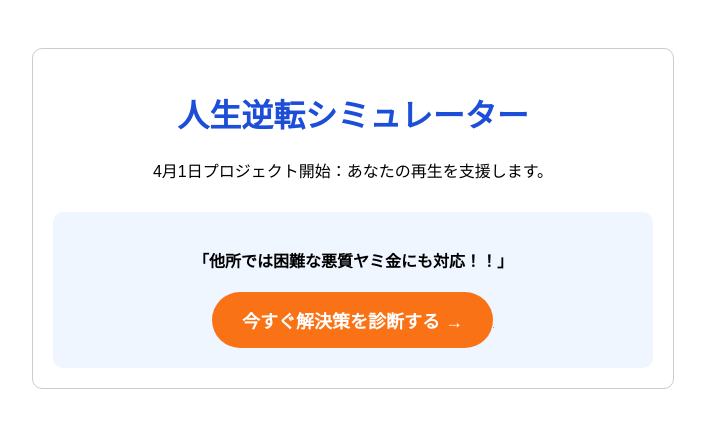
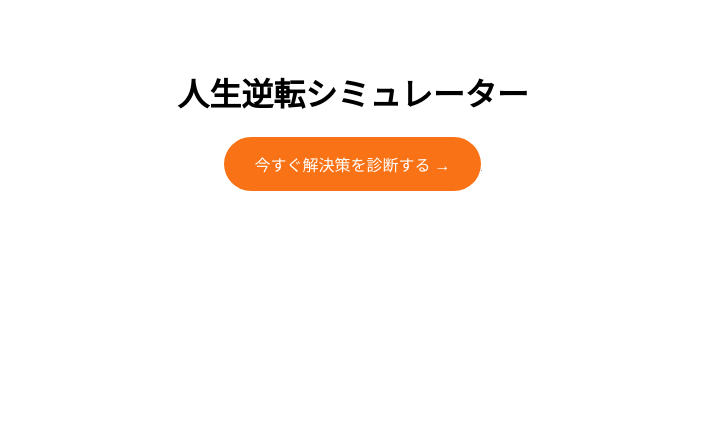
Before and after one commit to kidofox/shikujiri-money, a Next.js app: page / in a window 1280 px wide. Shown: the top 428 px of the page, without its empty margins (287-992 px from the left). Built offline with nearby package versions, Linux system fonts and the light colour scheme; grey boxes are pictures that could not be loaded.

Commit message:
Update page.tsx

```diff
--- a/app/page.tsx
+++ b/app/page.tsx
@@ -2,14 +2,8 @@ import React from 'react';
 
 export default function Home() {
   return (
-    <main style={{ padding: '40px', textAlign: 'center', fontFamily: 'sans-serif' }}>
-      <div style={{ maxWidth: '600px', margin: '0 auto', border: '1px solid #ccc', borderRadius: '10px', padding: '20px' }}>
-        <h1 style={{ color: '#1d4ed8' }}>人生逆転シミュレーター</h1>
-        <p>4月1日プロジェクト開始：あなたの再生を支援します。</p>
-
-        <div style={{ marginTop: '30px', padding: '20px', backgroundColor: '#eff6ff', borderRadius: '10px' }}>
-          <p style={{ fontWeight: 'bold' }}>「他所では困難な悪質ヤミ金にも対応！！」</p>
-
+    <main style={{ padding: '40px', textAlign: 'center' }}>
+      <h1>人生逆転シミュレーター</h1>
       <div style={{ marginTop: '20px' }}>
         <a
           href="https://px.a8.net/svt/ejp?a8mat=4B1ATG+CBJYGI+4FR4+BXQOI"
@@ -21,17 +15,19 @@ export default function Home() {
             padding: '15px 30px',
             borderRadius: '30px',
             textDecoration: 'none',
-                fontWeight: 'bold',
-                fontSize: '18px',
             display: 'inline-block'
           }}
         >
           今すぐ解決策を診断する →
         </a>
-            {/* エラー回避のためimgタグを修正 */}
-            <img border="0" width="1" height="1" src="https://www10.a8.net/0.gif?a8mat=4B1ATG+CBJYGI+4FR4+BXQOI" alt="promotion" />
-          </div>
-        </div>
+        {/* border="0" を削除し、styleで対応してエラーを回避 */}
+        <img
+          style={{ border: 'none' }}
+          width="1"
+          height="1"
+          src="https://www10.a8.net/0.gif?a8mat=4B1ATG+CBJYGI+4FR4+BXQOI"
+          alt=""
+        />
       </div>
     </main>
   );
```
Lines whose indentation alone changed are shown as unchanged.
